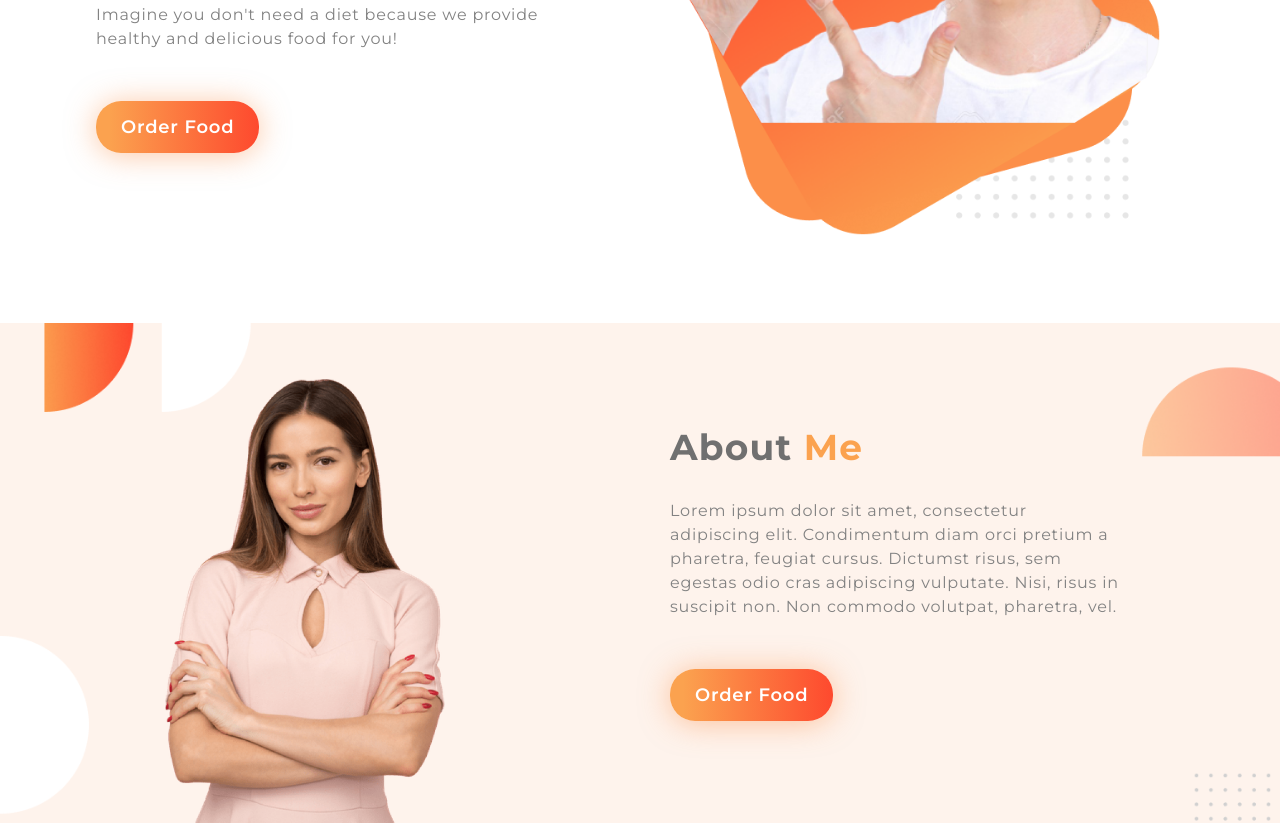
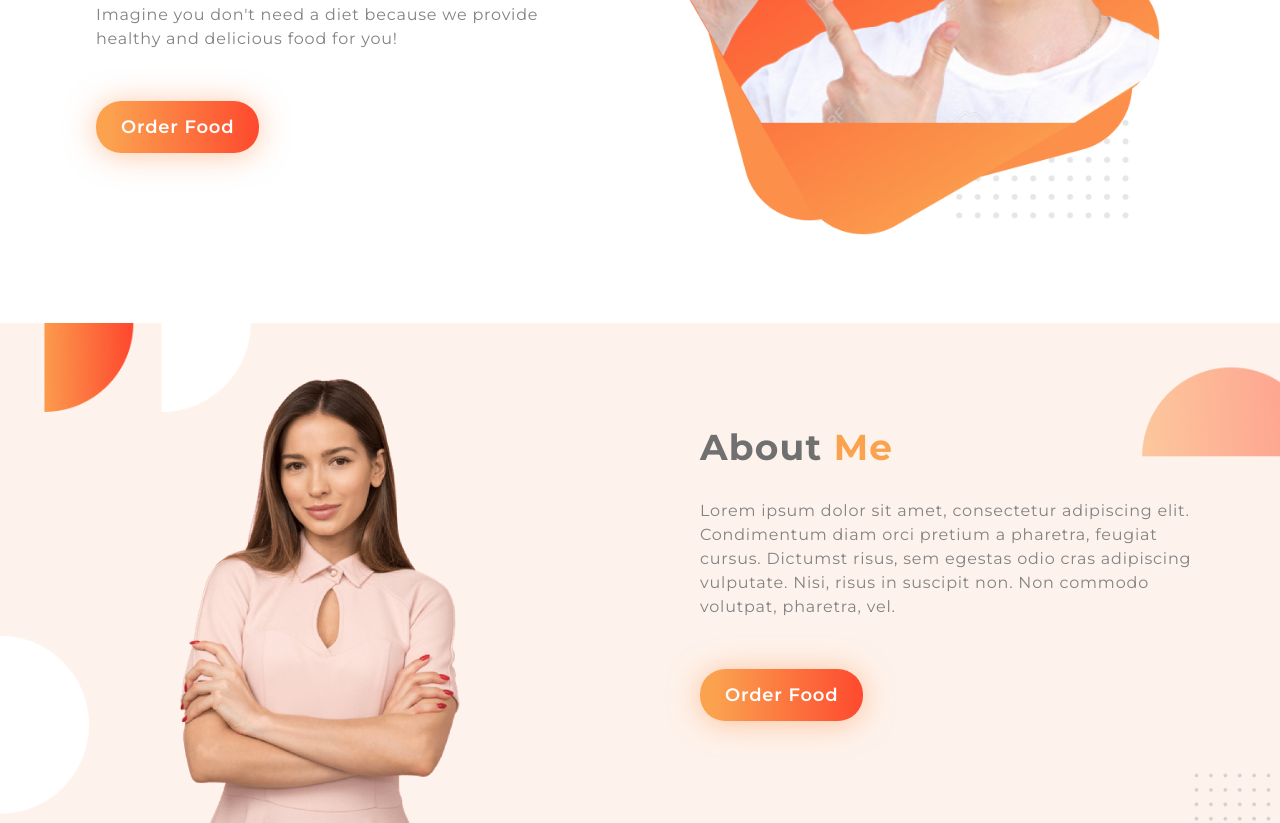
Before and after one commit to afmssrahi/food-network, a plain HTML site: page index.html in a window 1280 px wide. Shown: the part 430-1253 px from the top of the page. Drawn offline with Linux system fonts and the light colour scheme.

Commit message:
Minor Css fixed in about section

```diff
--- a/css/style.css
+++ b/css/style.css
@@ -155,7 +155,7 @@ nav {
 
 .about-section-content {
     width: 50%;
-    margin-left: 60px;
+    padding-left: 60px;
 }
 
 .about-section-content h2 {
@@ -166,7 +166,7 @@ nav {
 
 .about-section-content p {
     margin-top: 30px;
-    width: 450px;
+    width: 500px;
     color: #828282;
     font-size: 16px;
     letter-spacing: 0.8px;
```
